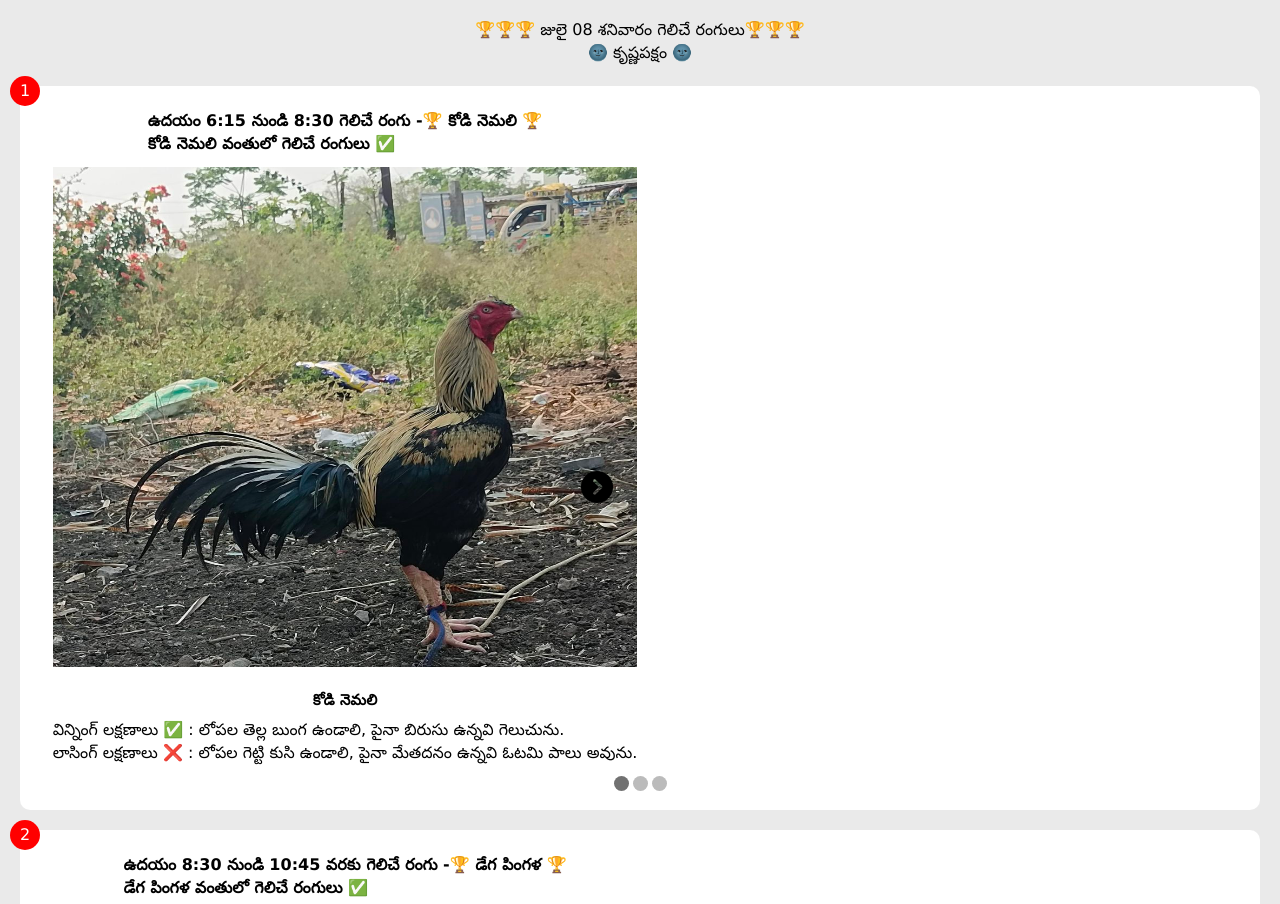
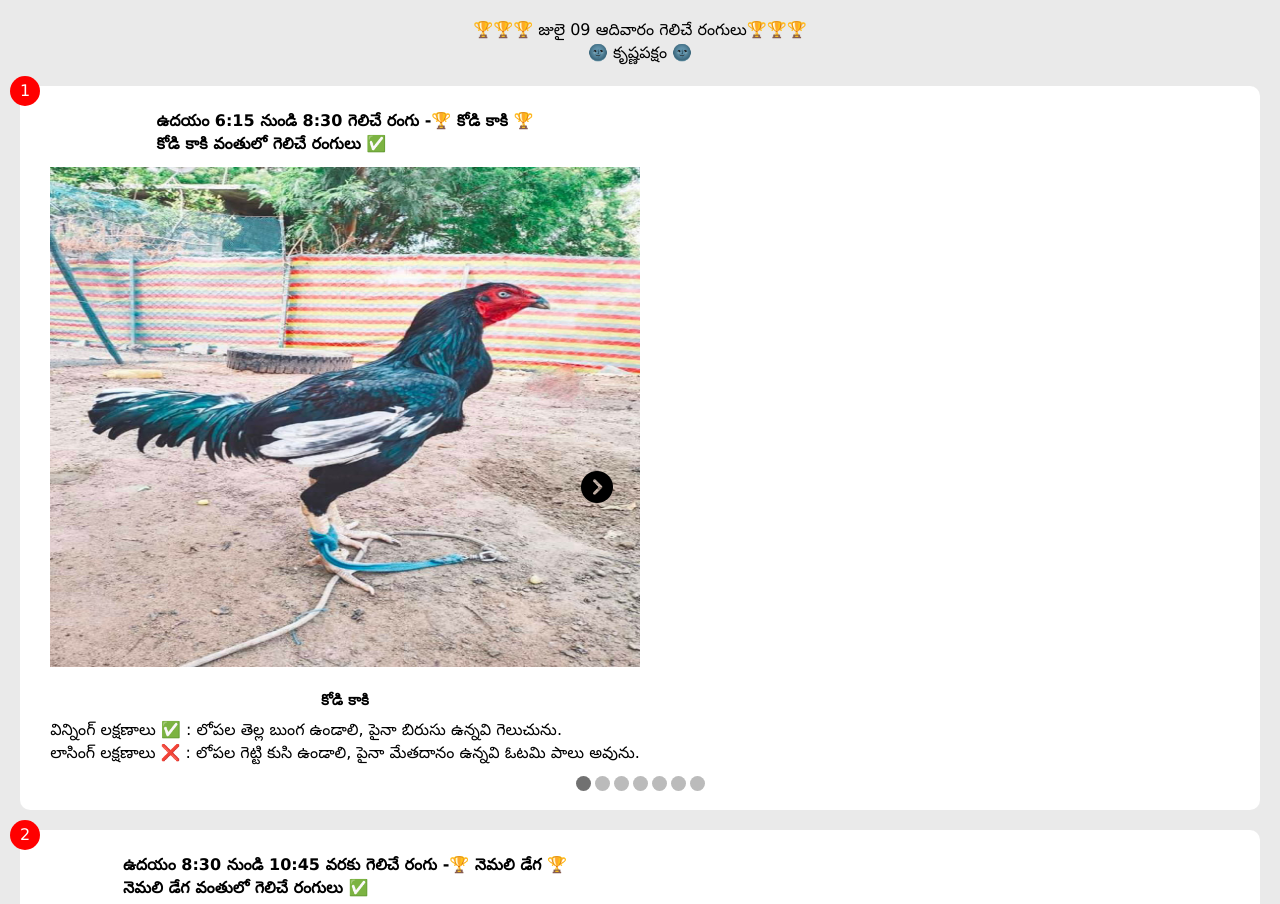
Before and after one commit to AkshayThota7747/AkshayThota7747.github.io, a plain HTML site: page index.html in a window 1280 px wide. Shown: the top 904 px of the page. Drawn offline with Linux system fonts and the light colour scheme.

Commit message:
july 9 sunday daily colour update

```diff
--- a/data.js
+++ b/data.js
@@ -365,7 +365,7 @@ const kaki_nemali_jamu = {
 
 
 const kodi_kaki_jamu = {
-  'header': getTimingText("3") + "🏆 " + getTranslated("kodi_kaki") + " 🏆" + '\n' + getTranslated("kodi_kaki")+ ' వంతులో గెలిచే రంగులు ✅',
+  'header': getTimingText("1") + "🏆 " + getTranslated("kodi_kaki") + " 🏆" + '\n' + getTranslated("kodi_kaki")+ ' వంతులో గెలిచే రంగులు ✅',
 
   "winLakshana": "విన్నింగ్ లక్షణాలు ✅ : లోపల తెల్ల బుంగ ఉండాలి, పైనా బిరుసు ఉన్నవి గెలుచును.",
 
@@ -389,7 +389,7 @@ const kodi_kaki_jamu = {
 
 
 const kodi_nemali_jamu = {
-  'header': getTimingText("1") + "🏆 " + getTranslated("kodi_nemali") + " 🏆" + '\n' + getTranslated("kodi_nemali")+ ' వంతులో గెలిచే రంగులు ✅',
+  'header': getTimingText("4") + "🏆 " + getTranslated("kodi_nemali") + " 🏆" + '\n' + getTranslated("kodi_nemali")+ ' వంతులో గెలిచే రంగులు ✅',
 
   "winLakshana": "విన్నింగ్ లక్షణాలు ✅ : లోపల తెల్ల బుంగ ఉండాలి, పైనా బిరుసు ఉన్నవి గెలుచును.",
 
@@ -405,7 +405,7 @@ const kodi_nemali_jamu = {
 
 
 const nemali_dega_jamu = {
-  'header': getTimingText("4") + "🏆 " + getTranslated("nemali_dega") + " 🏆" + '\n' + getTranslated("nemali_dega")+ ' వంతులో గెలిచే రంగులు ✅',
+  'header': getTimingText("2") + "🏆 " + getTranslated("nemali_dega") + " 🏆" + '\n' + getTranslated("nemali_dega")+ ' వంతులో గెలిచే రంగులు ✅',
 
   "winLakshana": "విన్నింగ్ లక్షణాలు ✅ : లోపల గెట్టి కుసి, పైనా బిరుసు ఉన్నవి గెలుచును.",
 
@@ -421,7 +421,7 @@ const nemali_dega_jamu = {
 
 
 const kaki_pingali_jamu = {
-  'header': getTimingText("5") + "🏆 " + getTranslated("kaki_pingala") + " 🏆" + '\n' + getTranslated("kaki_pingala")+ ' వంతులో గెలిచే రంగులు ✅',
+  'header': getTimingText("3") + "🏆 " + getTranslated("kaki_pingala") + " 🏆" + '\n' + getTranslated("kaki_pingala")+ ' వంతులో గెలిచే రంగులు ✅',
 
   "winLakshana": "విన్నింగ్ లక్షణాలు ✅ : లోపల నల్ల కుసి ఉండాలి, పైనా మేతదానం ఉన్నవి గెలుచును.",
 
@@ -445,7 +445,7 @@ const kaki_pingali_jamu = {
 
 
 const dega_pingala_jamu = {
-  'header': getTimingText("2") + "🏆 " + getTranslated("dega_pingala") + " 🏆" + '\n' + getTranslated("dega_pingala")+ ' వంతులో గెలిచే రంగులు ✅',
+  'header': getTimingText("5") + "🏆 " + getTranslated("dega_pingala") + " 🏆" + '\n' + getTranslated("dega_pingala")+ ' వంతులో గెలిచే రంగులు ✅',
 
   "winLakshana": "విన్నింగ్ లక్షణాలు ✅ : లోపల గెట్టి కుసి ఉండాలి, పైనా మేతదానం ఉన్నవి గెలుచును.",
 
@@ -468,31 +468,39 @@ const dega_pingala_jamu = {
 
 const last_jamu =
 {
-  'header': getTimingText("6") + "🏆 " + getTranslated("kodi_nemali") + " 🏆" + '\n' + getTranslated("kodi_nemali") + ' వంతులో గెలిచే రంగులు ✅',
+  'header': getTimingText("6") + "🏆 " + getTranslated("kodi_kaki") + " 🏆" + '\n' + getTranslated("kodi_kaki") + ' వంతులో గెలిచే రంగులు ✅',
 
   "winLakshana": "విన్నింగ్ లక్షణాలు ✅ : లోపల తెల్ల బుంగ ఉండాలి, పైనా బిరుసు ఉన్నవి గెలుచును.",
 
-  "losingLakshana": "లాసింగ్ లక్షణాలు ❌ : లోపల గెట్టి కుసి ఉండాలి, పైనా మేతదనం ఉన్నవి ఓటమి పాలు అవును.",
+  "losingLakshana": "లాసింగ్ లక్షణాలు ❌ : లోపల గెట్టి కుసి ఉండాలి, పైనా మేతదానం ఉన్నవి ఓటమి పాలు అవును.",
 
-  '1': getNameInfo("kodi_nemili"),
+  '1': getNameInfo("kodi_kaki"),
 
-  '2': getNameInfo("white_kekkira"),
+  '2': getNameInfo("kodi_chupu_kn"),
 
-  '3': getNameInfo("t_bunga_p_k"),
+  '3': getNameInfo("black_kekkira"),
+
+  '4': getNameInfo("kodi_pacha_kaki"),
+
+  '5': getNameInfo("nbs"),
+
+  '6': getNameInfo("budidha_rangu_maila"),
+
+  '7': getNameInfo("kodi_chupu_kd"),
 
 }
 
 
 const jsonData = {
-    'morning6' : kodi_nemali_jamu,
+    'morning6' : kodi_kaki_jamu,
 
-    'morning8' : dega_pingala_jamu,
+    'morning8' : nemali_dega_jamu,
 
-    'morning10' : kodi_kaki_jamu,
+    'morning10' : kaki_pingali_jamu,
 
-    'afternoon1' : nemali_dega_jamu,
+    'afternoon1' : kodi_nemali_jamu,
 
-    'afternoon3' : kaki_pingali_jamu,
+    'afternoon3' : dega_pingala_jamu,
 
     'evening' : last_jamu
   }
--- a/index.js
+++ b/index.js
@@ -10,7 +10,7 @@ const days = [
 ];
 const dateObj = new Date();
 // document.getElementById("calendar").textContent = `🏆🏆🏆 ${months[dateObj.getMonth()]} ${dateObj.getDate()} ${days[dateObj.getDay()]} గెలిచే రంగులు🏆🏆🏆`;
-document.getElementById("calendar").textContent = `🏆🏆🏆 జులై 08 శనివారం గెలిచే రంగులు🏆🏆🏆`;
+document.getElementById("calendar").textContent = `🏆🏆🏆 జులై 09 ఆదివారం గెలిచే రంగులు🏆🏆🏆`;
 document.getElementById("paksham").textContent = `🌚  కృష్ణపక్షం  🌚`;
 // document.getElementById("paksham").textContent = `🌚  శుక్ల పక్షం  🌚`;
 
```
Also changed, not shown: index.html (+1 -1 lines).
